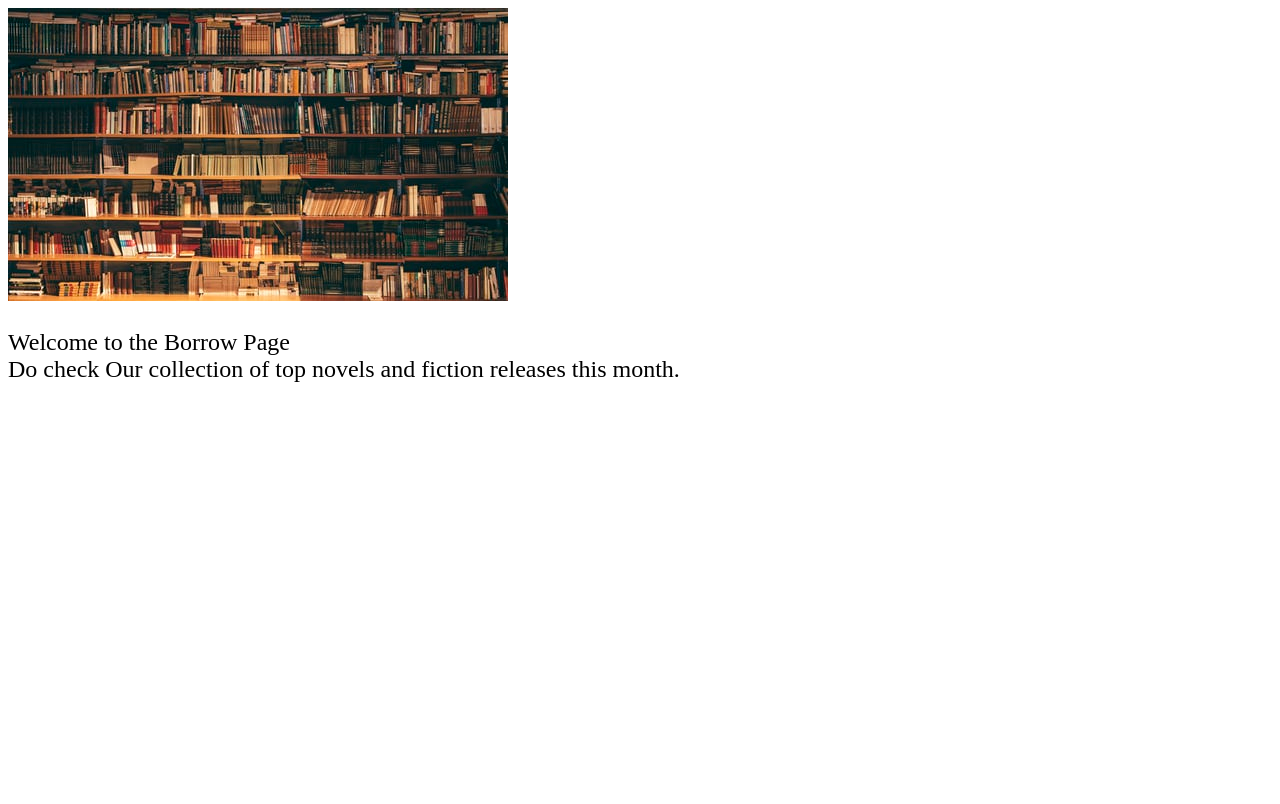
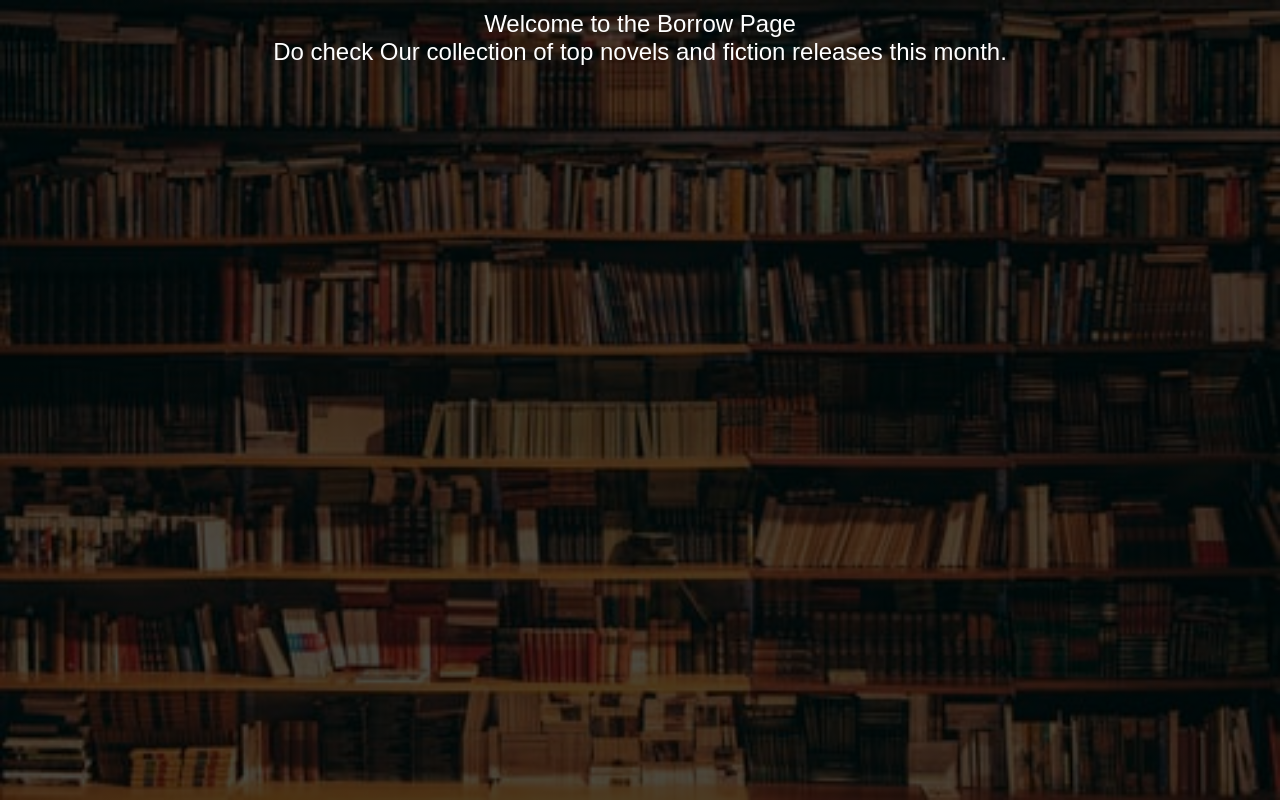
Before and after one commit to Neurafate/LBMS, a plain HTML site: page borrow.html in a window 1280 px wide. Drawn offline with Linux system fonts and the light colour scheme.

Commit message:
Update borrow.html

```diff
--- a/borrow.html
+++ b/borrow.html
@@ -3,7 +3,7 @@
   <head>
     <meta charset="utf-8">
     <title>Borrow</title>
-    <link rel="stylesheet" href="css/browse.css">
+    <link rel="stylesheet" href="css/borrow.css">
   </head>
   <body>
     <img src="images\lib.jpg" alt="not loading" id="bgimg">
```
